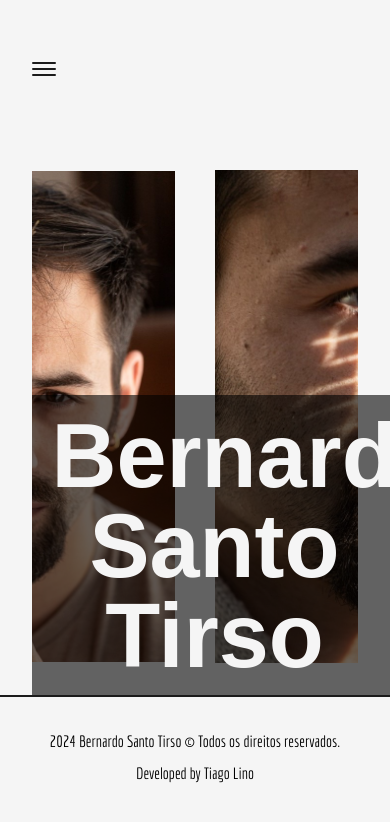
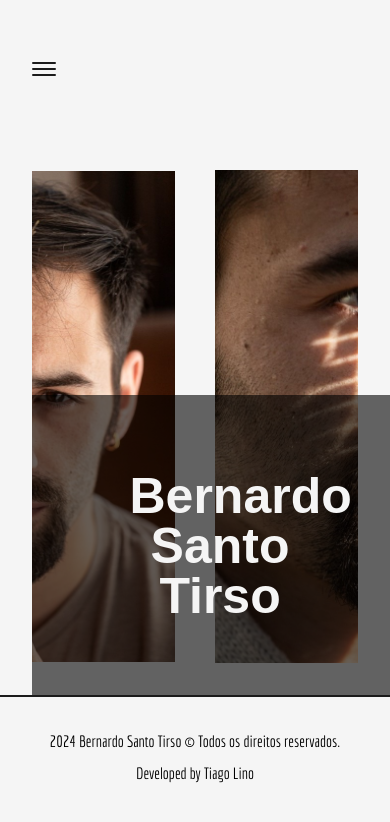
Before and after one commit to dopelyner/bernardo-santo-tirso, a Next.js app: page / in a window 390 px wide. Shown: the top 822 px of the page. Built offline with nearby package versions, Linux system fonts and the light colour scheme; a web font is replaced by a local one.

Commit message:
feat: added horizontal scroll icon

```diff
--- a/src/pages/index.js
+++ b/src/pages/index.js
@@ -20,15 +20,15 @@ export default function Home() {
       <main className='relative w-full min-h-96 flex flex-col justify-center text-dark dark:text-light sm:justify-center sm:items-center'>
         <Layout className='p-0 xl:p-0 lg:p-0 sm:p-0 '>
 
-          <div className='absolute flex right-0 -translate-x-6 p-2'>
+          <div className='absolute sm:flex right-0 -translate-x-6 p-2 hidden'>
             <ArrowHorizontal />
           </div>
 
-          <div className='w-full h-full sm:h-fit absolute z-20 p-32 sm:p-0 bottom-0 bg-transparent/60 dark:bg-transparent/50'>
-            <TitleStickText title="Bernardo Santo Tirso" className='text-light sm:scale-90' />
+          <div className='w-full h-full xs:w-full sm:h-fit absolute z-20 p-32 xl:p-16 sm:p-0 bottom-0 bg-transparent/60 dark:bg-transparent/50'>
+            <TitleStickText title="Bernardo Santo Tirso" className='text-light sm:scale-90 xs:scale-50' />
           </div>
 
-          <div className='w-full flex items-center  justify-center gap-10 overflow-clip sm:overflow-x-scroll ' >
+          <div className='w-full flex items-center justify-center gap-10 overflow-clip sm:overflow-x-scroll ' >
             {homeMedia.map((item, index) => (
               <Image
                 priority
```
